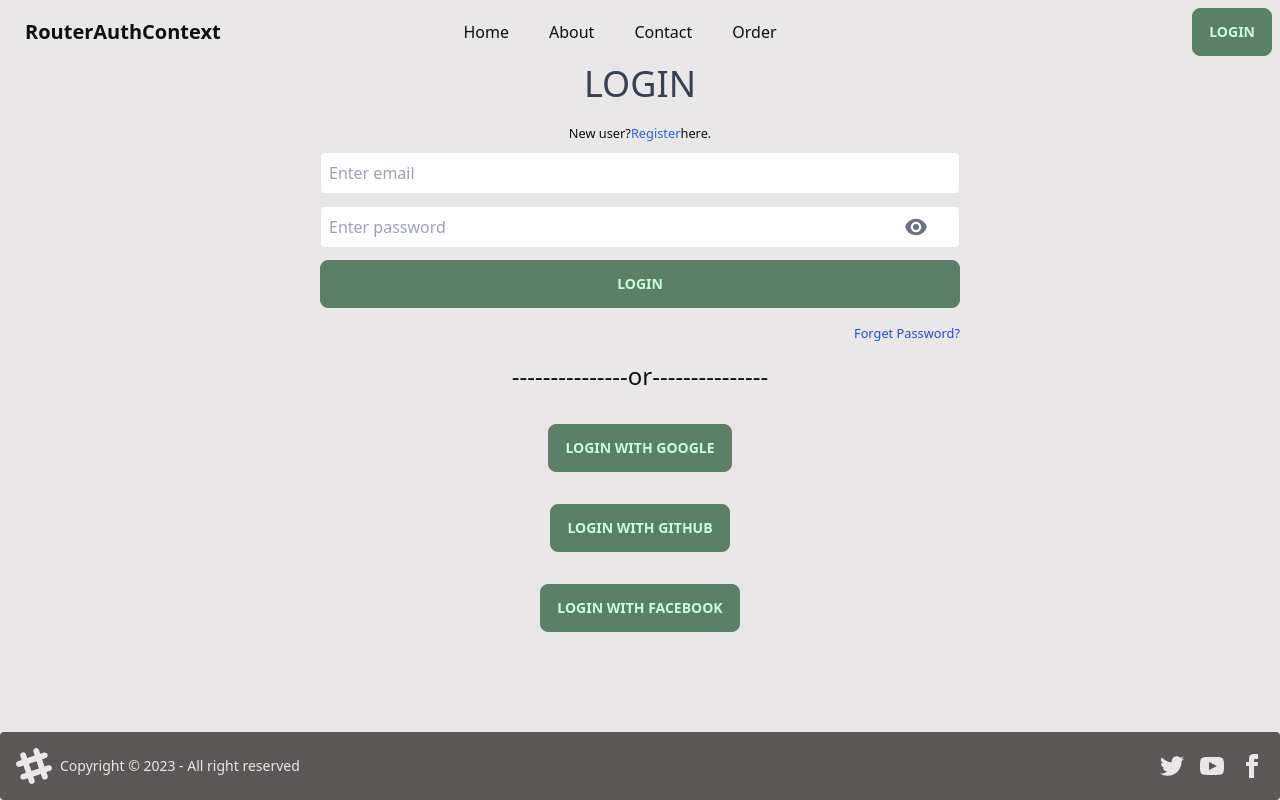
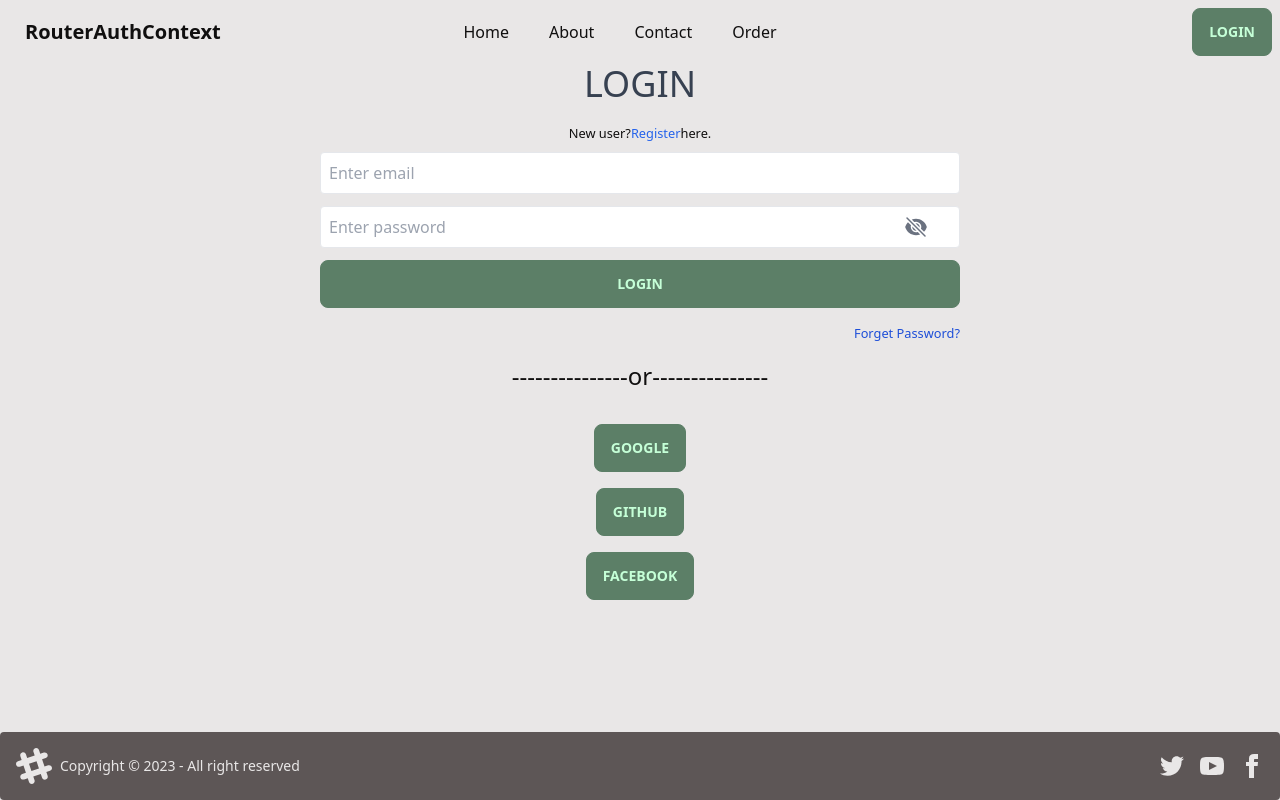
Before and after one commit to aburaihan8715/auth-context-router, a React (Vite) app: page /login in a window 1280 px wide. Built offline with nearby package versions, Linux system fonts and the light colour scheme; no server answers.

Commit message:
login and register page update with social login

```diff
--- a/src/components/Login.jsx
+++ b/src/components/Login.jsx
@@ -4,10 +4,11 @@ import { UserContext } from "../contexts/AuthProvider";
 import { ToastContainer, toast } from "react-toastify";
 import "react-toastify/dist/ReactToastify.css";
 import { EyeIcon, EyeSlashIcon } from "@heroicons/react/24/solid";
+import SocialLogin from "./common/SocialLogin";
 
 const Login = () => {
   const [showPassword, setShowPassword] = useState(false);
-  const { loginUsingEmailAndPassword, setUser, setLoading, signInUsingGoogle, signInUsingGithub, signInUsingFacebook, error, setError } =
+  const { loginUsingEmailAndPassword, setUser, setLoading, error, setError } =
     useContext(UserContext);
 
   const location = useLocation();
@@ -37,64 +38,6 @@ const Login = () => {
         console.log(errorMessage);
       });
   };
-
-  // login using google
-  const loginUsingGoogleHandler = () => {
-    signInUsingGoogle()
-      .then((result) => {
-        const user = result.user;
-        setUser(user);
-        setLoading(false);
-        toast.success("Login success!!", {
-          position: "top-center",
-        });
-        setError("");
-        navigate("/");
-      })
-      .catch((error) => {
-        const errorMessage = error.message;
-        console.log(errorMessage);
-      });
-  };
-
-  // login using github
-  const loginUsingGithubHandler = () => {
-    signInUsingGithub()
-      .then((result) => {
-        const user = result.user;
-        setUser(user);
-        setLoading(false);
-        toast.success("Login success!!", {
-          position: "top-center",
-        });
-        setError("");
-        navigate("/");
-      })
-      .catch((error) => {
-        const errorMessage = error.message;
-        console.log(errorMessage);
-      });
-  };
-
-  // login using facebook
-  const loginUsingFacebookHandler = () => {
-    signInUsingFacebook()
-      .then((result) => {
-        const user = result.user;
-        setUser(user);
-        setLoading(false);
-        toast.success("Login success!!", {
-          position: "top-center",
-        });
-        setError("");
-        navigate("/");
-      })
-      .catch((error) => {
-        const errorMessage = error.message;
-        console.log(errorMessage);
-      });
-  };
-
   return (
     <div className="container mx-auto">
       <h1 className="text-4xl text-gray-700 uppercase text-center mb-4">Login</h1>
@@ -122,8 +65,8 @@ const Login = () => {
               required
             />
             <span className="absolute right-8 top-1/2 -translate-y-1/2" onClick={() => setShowPassword(!showPassword)}>
-              {showPassword && <EyeSlashIcon className="h-6 w-6 text-gray-500" />}
-              {!showPassword && <EyeIcon className="h-6 w-6 text-gray-500" />}
+              {!showPassword && <EyeSlashIcon className="h-6 w-6 text-gray-500" />}
+              {showPassword && <EyeIcon className="h-6 w-6 text-gray-500" />}
             </span>
           </div>
 
@@ -158,26 +101,9 @@ const Login = () => {
       </form>
 
       <p className="text-center text-2xl mt-4">---------------or---------------</p>
-      <div>
-        <div className="text-center mt-8">
-          <button onClick={loginUsingGoogleHandler} className="btn btn-primary">
-            Login with google
-          </button>
-          <ToastContainer />
-        </div>
-        <div className="text-center mt-8">
-          <button onClick={loginUsingGithubHandler} className="btn btn-primary">
-            Login with github
-          </button>
-          <ToastContainer />
-        </div>
-        <div className="text-center mt-8 mb-2">
-          <button onClick={loginUsingFacebookHandler} className="btn btn-primary">
-            Login with facebook
-          </button>
-          <ToastContainer />
-        </div>
-      </div>
+
+      {/* social login */}
+      <SocialLogin></SocialLogin>
     </div>
   );
 };
--- a/src/components/Register.jsx
+++ b/src/components/Register.jsx
@@ -7,11 +7,12 @@ import { getAuth, sendEmailVerification, updateProfile } from "firebase/auth";
 import { EyeIcon, EyeSlashIcon } from "@heroicons/react/24/solid";
 
 import app from "../firebase/firebase.config";
+import SocialLogin from "./common/SocialLogin";
 const auth = getAuth(app);
 
 const Register = () => {
   const [showPassword, setShowPassword] = useState(false);
-  const { createUserUsingEmailAndPassword, setUser, setLoading, signInUsingGoogle, signInUsingGithub, signInUsingFacebook, setError, error } =
+  const { createUserUsingEmailAndPassword, setUser, setLoading, setError, error } =
     useContext(UserContext);
   const navigate = useNavigate();
 
@@ -57,7 +58,6 @@ const Register = () => {
       .catch((error) => {
         const errorMessage = error.message;
         setError(errorMessage);
-        // console.log(errorMessage);
       });
   };
 
@@ -81,70 +81,6 @@ const Register = () => {
       alert("Please check your email!");
     });
   };
-
-  // register using google
-  const registerUsingGoogleHandler = () => {
-    signInUsingGoogle()
-      .then((result) => {
-        const user = result.user;
-        setUser(user);
-        setLoading(false);
-        toast.success("User has been created successfully!!", {
-          position: "top-center",
-        });
-        setError("");
-        navigate("/");
-      })
-      .catch((error) => {
-        const errorMessage = error.message;
-        setError(errorMessage);
-
-        // console.log(errorMessage);
-      });
-  };
-
-  // register using github
-  const registerUsingGithubHandler = () => {
-    signInUsingGithub()
-      .then((result) => {
-        const user = result.user;
-        setUser(user);
-        setLoading(false);
-        toast.success("User has been created successfully!!", {
-          position: "top-center",
-        });
-        setError("");
-        navigate("/");
-      })
-      .catch((error) => {
-        const errorMessage = error.message;
-        setError(errorMessage);
-
-        // console.log(errorMessage);
-      });
-  };
-
-  // register using facebook
-  const registerUsingFacebookHandler = () => {
-    signInUsingFacebook()
-      .then((result) => {
-        const user = result.user;
-        setUser(user);
-        setLoading(false);
-        toast.success("User has been created successfully!!", {
-          position: "top-center",
-        });
-        setError("");
-        navigate("/");
-      })
-      .catch((error) => {
-        const errorMessage = error.message;
-        setError(errorMessage);
-
-        // console.log(errorMessage);
-      });
-  };
-
   return (
     <div className="container mx-auto">
       <h1 className="text-4xl text-gray-700 text-center mb-4 uppercase">register</h1>
@@ -175,8 +111,8 @@ const Register = () => {
               required
             />
             <span className="absolute right-8 top-1/2 -translate-y-1/2" onClick={() => setShowPassword(!showPassword)}>
-              {showPassword && <EyeSlashIcon className="h-6 w-6 text-gray-500" />}
-              {!showPassword && <EyeIcon className="h-6 w-6 text-gray-500" />}
+              {!showPassword && <EyeSlashIcon className="h-6 w-6 text-gray-500" />}
+              {showPassword && <EyeIcon className="h-6 w-6 text-gray-500" />}
             </span>
           </div>
 
@@ -204,27 +140,8 @@ const Register = () => {
         </div>
       </form>
       <p className="text-center text-2xl mt-4">---------------or---------------</p>
-
-      <div>
-        <div className="text-center mt-8">
-          <button onClick={registerUsingGoogleHandler} className="btn btn-primary">
-            Register with google
-          </button>
-          <ToastContainer />
-        </div>
-        <div className="text-center mt-4">
-          <button onClick={registerUsingGithubHandler} className="btn btn-primary">
-            Register with github
-          </button>
-          <ToastContainer />
-        </div>
-        <div className="text-center mt-4 mb-2">
-          <button onClick={registerUsingFacebookHandler} className="btn btn-primary">
-            Register with facebook
-          </button>
-          <ToastContainer />
-        </div>
-      </div>
+      {/* social login */}
+      <SocialLogin></SocialLogin>
     </div>
   );
 };
```
